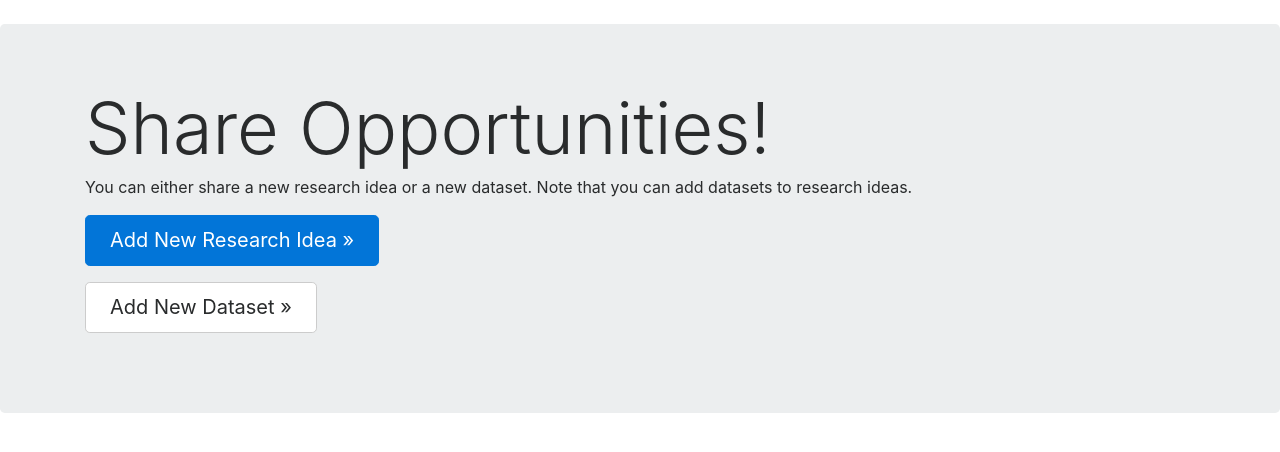
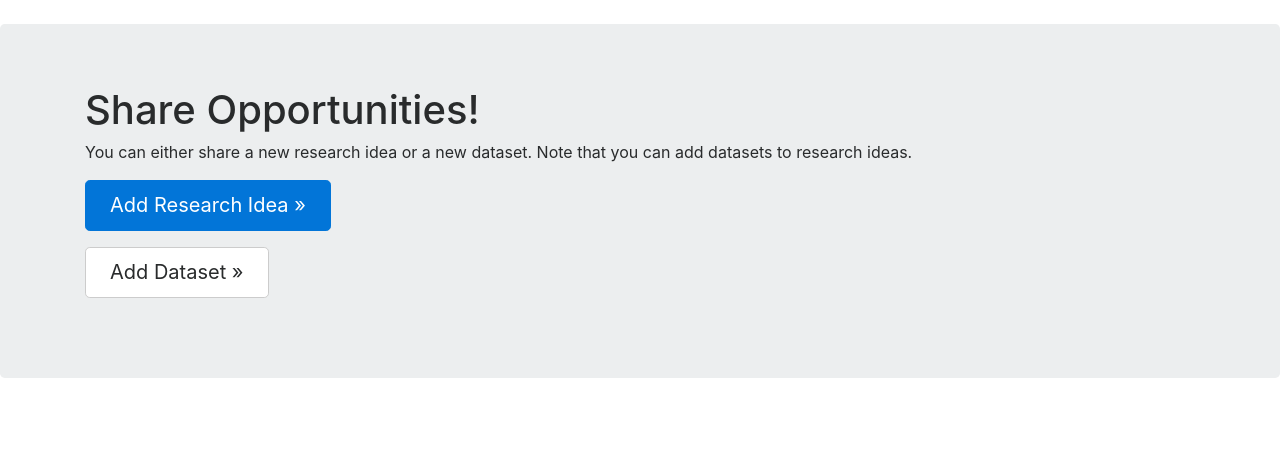
Before and after one commit to christianjanze/sciencesonar, a Flask app: page /share in a window 1280 px wide. Shown: the part 56-508 px from the top of the page. Run offline with Flask 2, Linux system fonts and the light colour scheme; a user stored in the database is signed in; tables that the repository leaves empty hold one stand-in row (values such as "Sample post"); some libraries are stand-ins or nearby versions.

Commit message:
current state

```diff
--- a/sonar/routes.py
+++ b/sonar/routes.py
@@ -8,6 +8,7 @@ from werkzeug.utils import secure_filename
 import os, calendar, datetime
 from flask_login import LoginManager, login_user, logout_user, current_user, login_required
 from werkzeug import generate_password_hash
+from sqlalchemy.orm import joinedload
 
 @login_manager.user_loader
 def load_user(id):
@@ -181,7 +182,14 @@ def index():
 
 @app.route("/discover")
 def discover():
-	ideas = Idea.query.all()
+	#ideas = db.session.query(Idea, User).join(User).all()
+	#ideas = db.session.query(Idea, User).join(Idea.user)
+	#tags = db.session.query(Idea, Tag).join(Idea.tags)
+
+	ideas = db.session.query(Idea).options(joinedload(Idea.user), joinedload(Idea.tags)).all()
+
+
+
 	return render_template('discover.html', ideas=ideas)
 
 @app.route("/about")
--- a/sonar/templates/idea.html
+++ b/sonar/templates/idea.html
@@ -1,8 +1,6 @@
 {% extends "base.html" %}
 {% block content %}
 {% from "_formhelpers.html" import render_field %}
-
-
 
  <div class="container">
     <h1 class="display-3">Add New Research Idea</h1>
@@ -17,5 +15,4 @@
  	</form>
  </div>
 
-
 {% endblock %}
--- a/sonar/templates/index.html
+++ b/sonar/templates/index.html
@@ -2,7 +2,6 @@
 {% block content %}
     <div class="container">
       <div class="sonar-landing-container">
-        <h1>ScienceSonar</h1>
         <h1>Discover and Share Research Opportunities</h1>
         <p class="lead">ScienceSonar allows you to easily find and share research opportunities.</p>
           <p>
--- a/sonar/templates/share.html
+++ b/sonar/templates/share.html
@@ -4,11 +4,11 @@
 
 	<div class="jumbotron">
       <div class="container">
-        <h1 class="display-3">Share Opportunities!</h1>
+        <h1>Share Opportunities!</h1>
         <p>You can either share a new research idea or a new dataset. Note that you can add datasets to research ideas. </p>
-        <p><a class="btn btn-primary btn-lg" href="/idea" role="button">Add New Research Idea »</a></p>
+        <p><a class="btn btn-primary btn-lg" href="/idea" role="button">Add Research Idea »</a></p>
 
-        <p><a class="btn btn-secondary btn-lg" href="/dataset" role="button">Add New Dataset »</a></p>
+        <p><a class="btn btn-secondary btn-lg" href="/dataset" role="button">Add Dataset »</a></p>
       </div>
     </div>
 
```
Also changed, not shown: sonar/templates/discover.html (+9 -0 lines).
